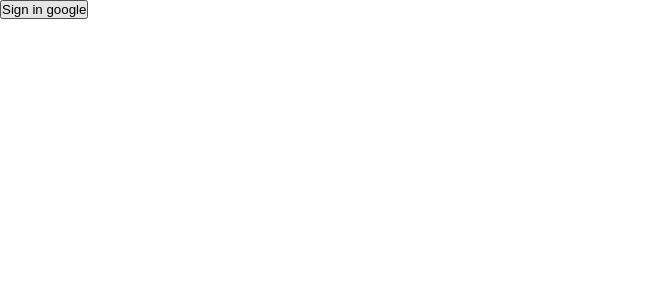
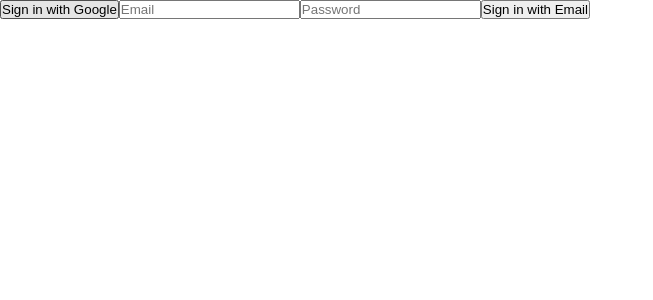
Before and after one commit to anhbang369/manage-education, a React (Create React App) app: page /login in a window 1280 px wide. Shown: the top 300 px of the page, without its empty margins (0-653 px from the left). Built offline with nearby package versions, Linux system fonts and the light colour scheme.

Commit message:
impement login email with firebase

```diff
--- a/src/components/googleSignIn/Login.js
+++ b/src/components/googleSignIn/Login.js
@@ -1,29 +1,69 @@
-import React, { useEffect } from 'react';
-import { useState } from 'react';
-import { auth, provider } from "./firebase";
-import { signInWithPopup } from "firebase/auth";
-import SyllabusList from "../other/Others";
+import React, { useEffect, useState } from 'react';
+import { auth, provider } from './firebase';
+import { signInWithPopup, signInWithEmailAndPassword } from 'firebase/auth';
+import SyllabusList from '../other/Others';
 
 const Login = () => {
-
-  const [value, setValue] = useState('')
-  const handleClick = () => {
-    signInWithPopup(auth, provider).then((data) => {
-      setValue(data.user.email)
-      localStorage.setItem("email", data.user.email)
-    })
-  }
+  const [email, setEmail] = useState('');
+  const [password, setPassword] = useState('');
+  const [user, setUser] = useState(null);
 
   useEffect(() => {
-    setValue(localStorage.getItem('email'))
-  })
+    const email = localStorage.getItem('email');
+    if (email) {
+      setUser(email);
+    }
+  }, []);
+
+  const handleGoogleSignIn = () => {
+    signInWithPopup(auth, provider)
+      .then((result) => {
+        const email = result.user.email;
+        localStorage.setItem('email', email);
+        setUser(email);
+      })
+      .catch((error) => {
+        console.error('Google Sign-in Error:', error);
+      });
+  };
+
+  const handleEmailSignIn = () => {
+    signInWithEmailAndPassword(auth, email, password)
+      .then((userCredential) => {
+        // Signed in
+        const email = userCredential.user.email;
+        localStorage.setItem('email', email);
+        setUser(email);
+      })
+      .catch((error) => {
+        console.error('Email Sign-in Error:', error);
+      });
+  };
 
   return (
     <div>
-      {value ? <SyllabusList /> : <button onClick={handleClick}>Sign in google</button>}
+      {user ? (
+        <SyllabusList />
+      ) : (
+        <>
+          <button onClick={handleGoogleSignIn}>Sign in with Google</button>
+          <input
+            type="email"
+            placeholder="Email"
+            value={email}
+            onChange={(e) => setEmail(e.target.value)}
+          />
+          <input
+            type="password"
+            placeholder="Password"
+            value={password}
+            onChange={(e) => setPassword(e.target.value)}
+          />
+          <button onClick={handleEmailSignIn}>Sign in with Email</button>
+        </>
+      )}
+    </div>
+  );
+};
 
-    </div>
-  )
-}
-
-export default Login
+export default Login;
```
